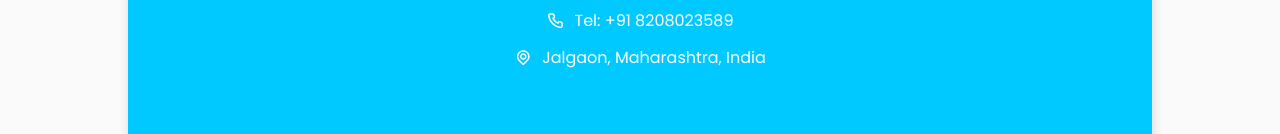
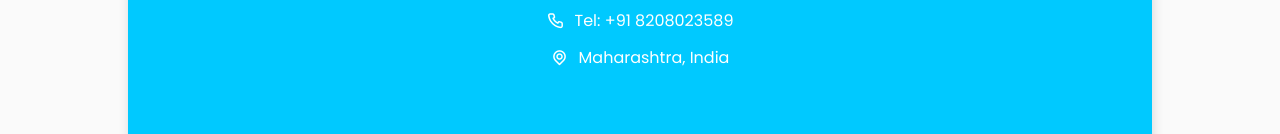
Before and after one commit to BBhushan1/web, a plain HTML site: page index.html in a window 1280 px wide. Shown: the part 3585-3719 px from the top of the page. Drawn offline with nearby package versions, Linux system fonts and the light colour scheme.

Commit message:
Update index.html

```diff
--- a/index.html
+++ b/index.html
@@ -238,7 +238,7 @@
             <h2>Find Me <i class="uil uil-corner-right-down"></i></h2>
             <p><i class="uil uil-envelope"></i> Email: <a href="mailto:borsebhushan23@gmail.com" target="_blank">borsebhushan23@gmail.com</a></p>
             <p><i class="uil uil-phone"></i> Tel: +91 8208023589</p>
-            <p><i class="uil-location-point"></i> Jalgaon, Maharashtra, India</p>
+            <p><i class="uil-location-point"></i>Maharashtra, India</p>
         </div>
        </section>
 
```
